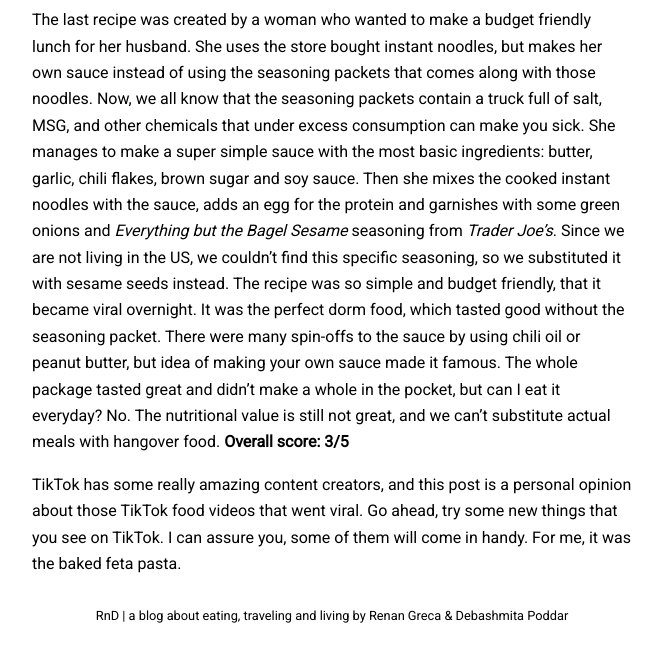
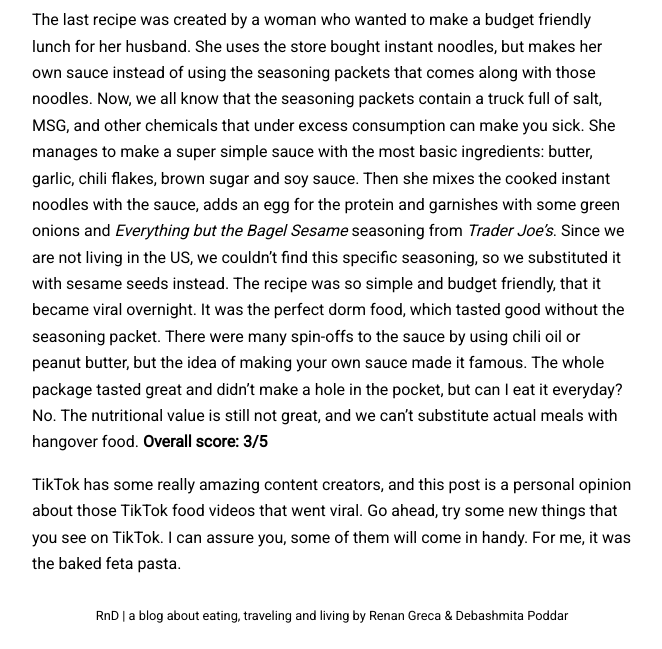
Before and after one commit to RenanGreca/RnD, a Jekyll site: the page built from _posts/2021-08-03-tiktok-food.md, in a window 1280 px wide and 900 px high, scrolled down 5044 px, cut to the strip 251-900 px from the top of the window. Shown: the whole strip, without its empty margins (308-970 px from the left). Built offline with Jekyll 4.4.1, drawn with Linux system fonts in a browser that asks for light colours; nearby versions of some CDN libraries.

Commit message:
Update 2021-08-03-tiktok-food.md

```diff
--- a/_posts/2021-08-03-tiktok-food.md
+++ b/_posts/2021-08-03-tiktok-food.md
@@ -117,8 +117,8 @@ other chemicals that under excess consumption can make you sick. She manages to
 flakes, brown sugar and soy sauce. Then she mixes the cooked instant noodles with the sauce, adds an egg for the protein and garnishes with some green onions and
 *Everything but the Bagel Sesame* seasoning from *Trader Joe's*. Since we are not living in the US, we couldn't find this specific seasoning, so we substituted
 it with sesame seeds instead. The recipe was so simple and budget friendly, that it became viral overnight. It was the perfect dorm food, which tasted good
-without the seasoning packet. There were many spin-offs to the sauce by using chili oil or peanut butter, but idea of making your own sauce made it famous. The
-whole package tasted great and didn't make a whole in the pocket, but can I eat it everyday? No. The nutritional value is still not great, and we can't
+without the seasoning packet. There were many spin-offs to the sauce by using chili oil or peanut butter, but the idea of making your own sauce made it famous. The
+whole package tasted great and didn't make a hole in the pocket, but can I eat it everyday? No. The nutritional value is still not great, and we can't
 substitute actual meals with hangover food. **Overall score: 3/5**
 
 
```
